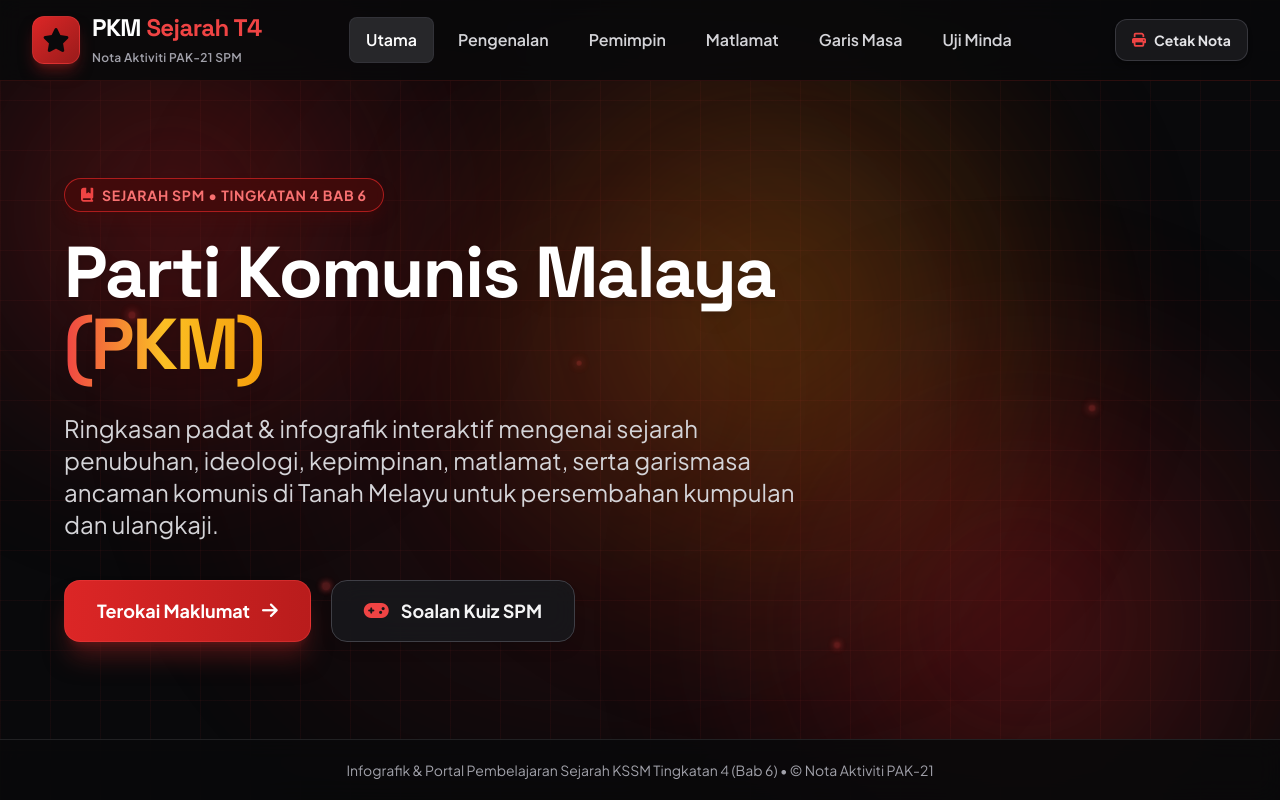
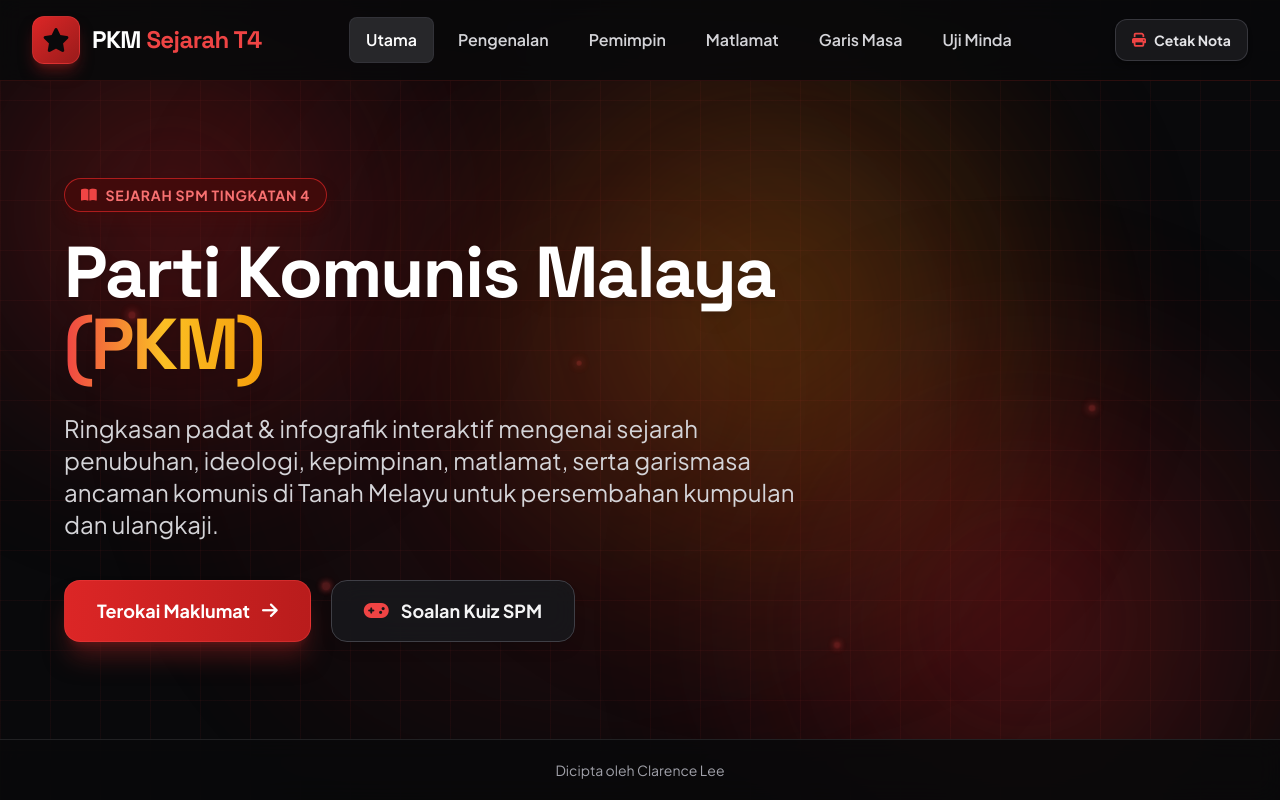
Before and after one commit to CLMA2010/Clarence-Lee, a plain HTML site: page Sejindex.html in a window 1280 px wide. Drawn offline with nearby package versions, Linux system fonts and the light colour scheme.

Commit message:
Update Sejindex.html

```diff
--- a/Sejindex.html
+++ b/Sejindex.html
@@ -133,7 +133,6 @@
                 </div>
                 <div>
                     <span class="text-2xl font-extrabold font-heading tracking-tight text-white block">PKM <span class="text-red-500">Sejarah T4</span></span>
-                    <span class="text-xs text-zinc-400 font-semibold tracking-wide">Nota Aktiviti PAK-21 SPM</span>
                 </div>
             </div>
 
@@ -176,8 +175,8 @@
         <section id="page-utama" class="page-section active-page max-w-6xl mx-auto w-full">
             <div class="max-w-4xl">
                 <div class="inline-flex items-center space-x-2 px-4 py-1.5 rounded-full bg-red-950/80 border border-red-600/70 text-red-400 text-sm font-bold uppercase tracking-wider mb-6 shadow-lg shadow-red-950/50 backdrop-blur-md">
-                    <i class="fa-solid fa-book-bookmark text-red-500"></i>
-                    <span>Sejarah SPM • Tingkatan 4 Bab 6</span>
+                    <i class="fa-solid fa-book-open text-red-500"></i>
+                    <span>Sejarah SPM Tingkatan 4</span>
                 </div>
                 <h1 class="text-5xl sm:text-6xl lg:text-7xl font-extrabold font-heading text-white tracking-tight leading-none mb-8 drop-shadow-lg">
                     Parti Komunis Malaya <br/><span class="text-transparent bg-clip-text bg-gradient-to-r from-red-500 via-amber-400 to-amber-500">(PKM)</span>
@@ -503,7 +502,7 @@
     <!-- Footer -->
     <footer class="shrink-0 z-10 bg-zinc-950/90 py-5 border-t border-zinc-800/80 text-center text-sm text-zinc-400 backdrop-blur-md">
         <div class="max-w-7xl mx-auto px-4">
-            <p>Infografik &amp; Portal Pembelajaran Sejarah KSSM Tingkatan 4 (Bab 6) • © Nota Aktiviti PAK-21</p>
+            <p>Dicipta oleh Clarence Lee</p>
         </div>
     </footer>
 
```
